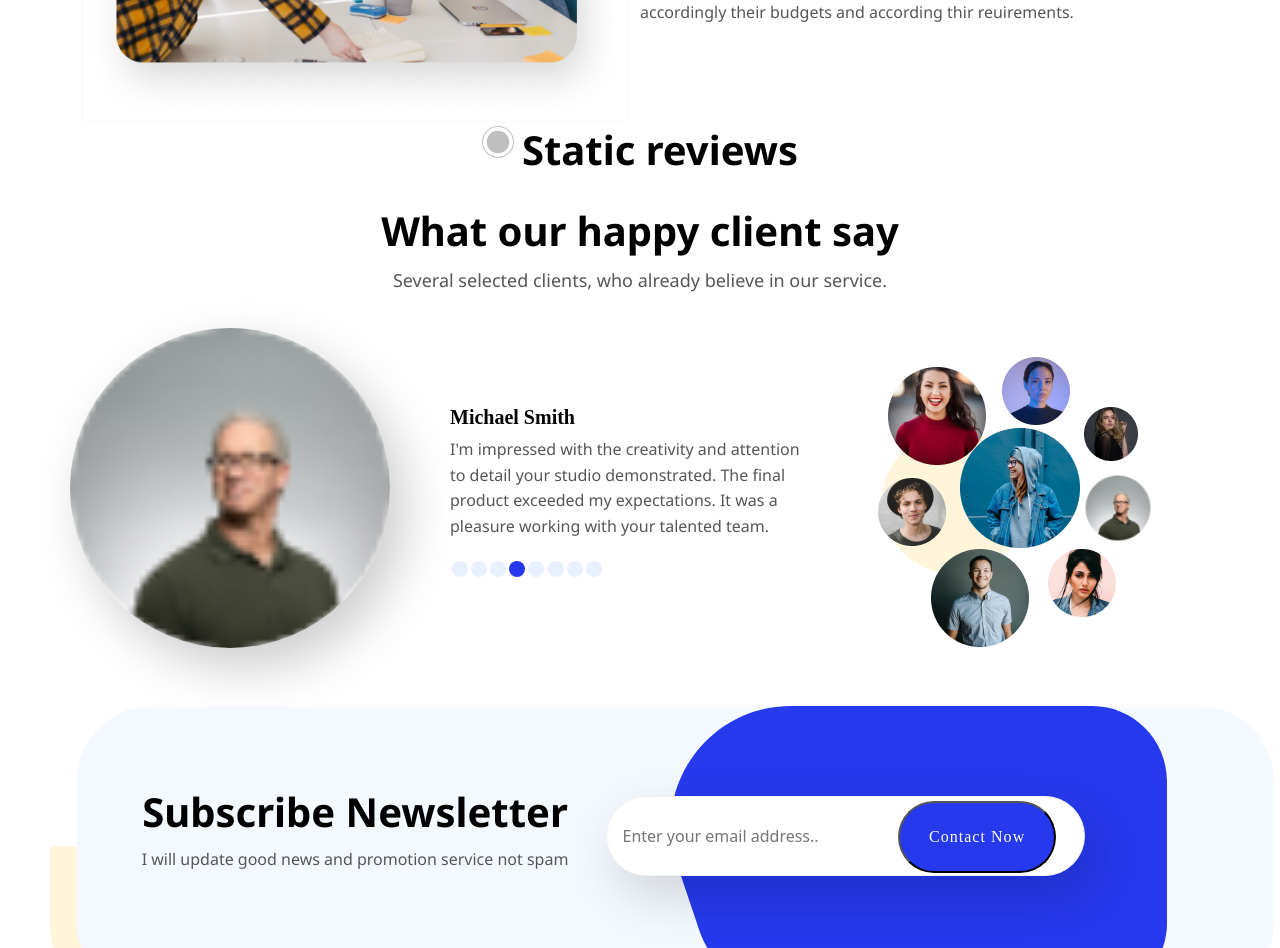
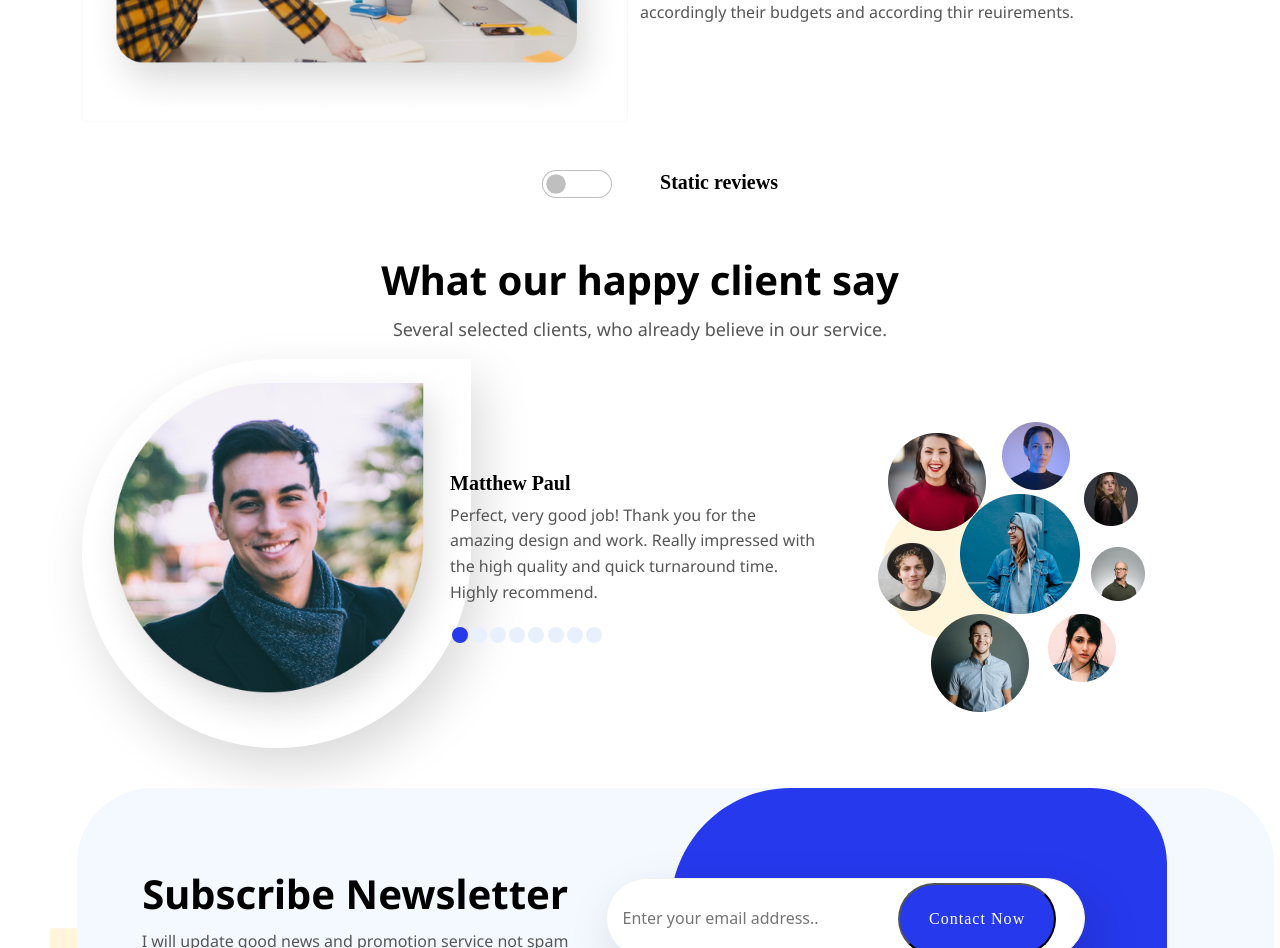
Before and after one commit to KiraTheCoder/Studio-Landing-Page, a React (Create React App) app: page / in a window 1280 px wide. Shown: the part 1720-2668 px from the top of the page. Built offline with nearby package versions, Linux system fonts and the light colour scheme.

Commit message:
switch check-form fix

```diff
--- a/src/components/ClientsReview/ClientsReview.css
+++ b/src/components/ClientsReview/ClientsReview.css
@@ -247,7 +247,7 @@
 /* Switch checked */
 .review-switcher {
 
-    width: 5rem;
-    height: 2rem;
-    margin: "0.2em 3rem 0 0";
+    width:80%;
+    height: 1.5rem;
+    margin: 0.2em 3rem 0 0;
 }
--- a/src/components/ClientsReview/ClientsReview.jsx
+++ b/src/components/ClientsReview/ClientsReview.jsx
@@ -7,20 +7,20 @@ const ClientsReview = () => {
     const [isChecked, setIsChecked] = useState(false);
     return (
         <>
-            <div className="conatainer d-flex justify-content-center text-center">
-                <div class="form-check form-switch ">
+            <div className="conatainer d-flex justify-content-center text-center m-3 m-md-4 m-lg-5" data-aos="fade-right">
+                <div class="form-check form-switch"  >
                     <input class="form-check-input review-switcher" type="checkbox" id="formSwitchDefault"
-
-
+                        style={{ width: '70px', height: '28px', margin: "0 3rem 0 0" }}
                         checked={isChecked}
                         onChange={() => {
                             setIsChecked((prevstate) => (!prevstate))
                         }} />
-                    <label class="form-check-label" for="formSwitchDefault"><h3>{isChecked ? "Dynamic reviews" : "Static reviews"}</h3></label>
+                    <label class="form-check-label" for="formSwitchDefault"><h4>{isChecked ? "Dynamic reviews" : "Static reviews"}</h4></label>
                 </div>
-            </div>
+            </div >
 
-            {isChecked ? <ClientsReviewStatic /> : <ClientsReviewDynamic />}
+            {isChecked ? <ClientsReviewDynamic /> : <ClientsReviewStatic />
+            }
 
         </>
     )
```
